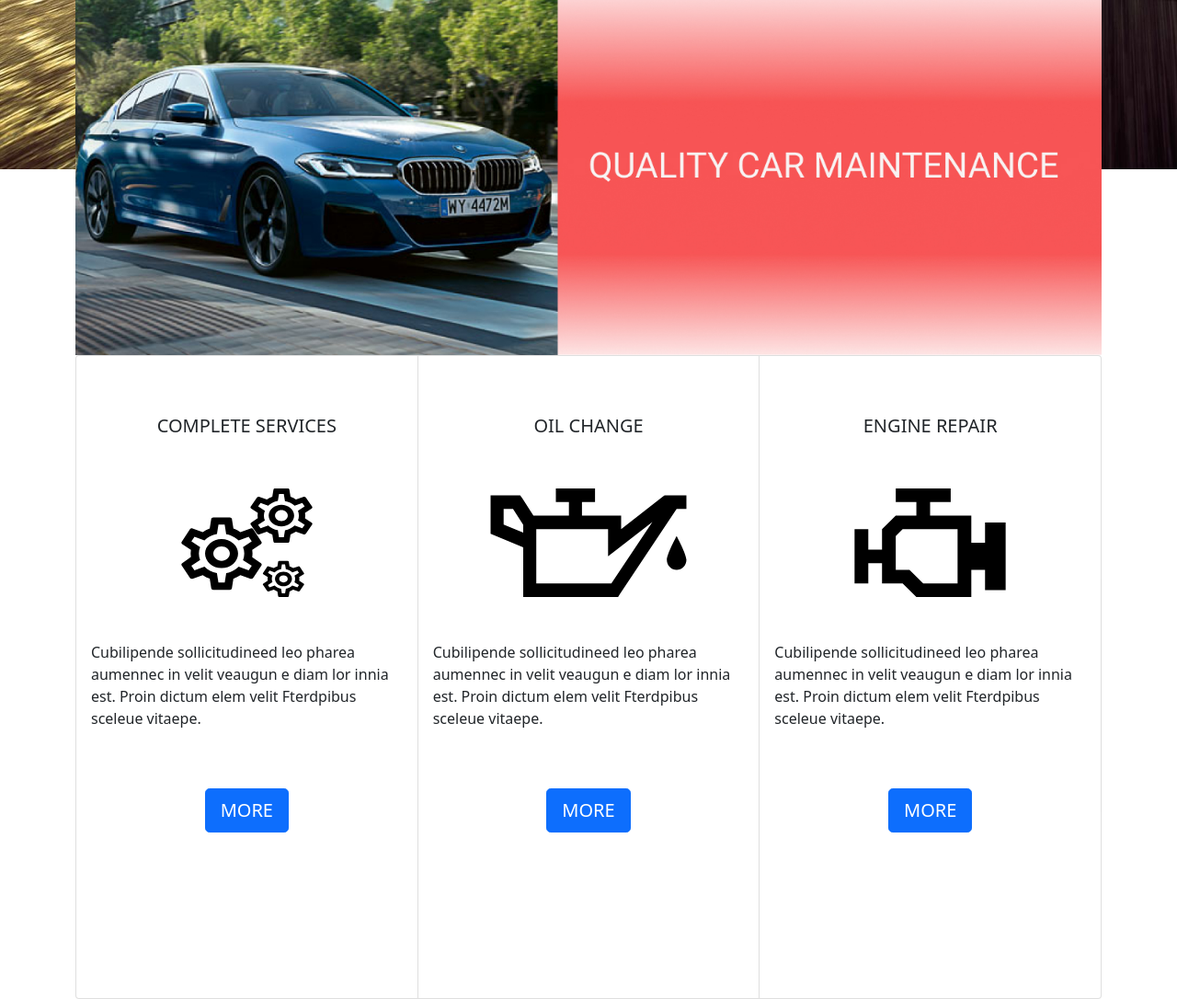
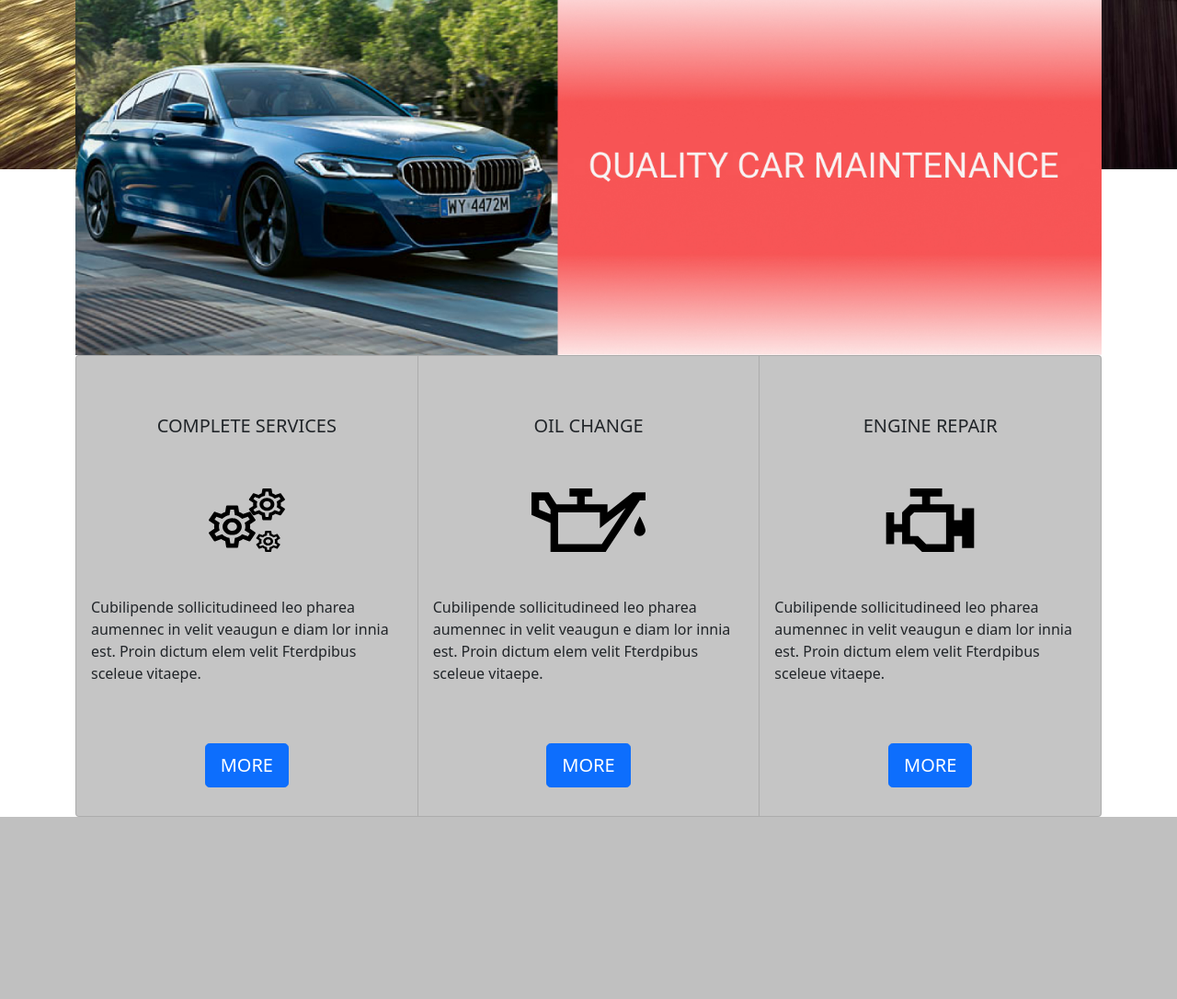
Before and after one commit to kamilbochno/ProjectCarX, a PHP site: page / in a window 1280 px wide. Shown: the part 896-1982 px from the top of the page at 92% size. After the commit the page ends 1784 px from the top, so only its background shows below. Run offline with PHP 8.4, Linux system fonts and the light colour scheme; some libraries are stand-ins or nearby versions.

Commit message:
Add styles

```diff
--- a/styles.css
+++ b/styles.css
@@ -13,3 +13,17 @@
     background-repeat: no-repeat;
     background-size: 100% 100%;
 }
+
+
+.card {
+    background-color: #C5C5C5;
+    max-height: 600px;
+}
+
+.card-body {
+    max-height: 500px;
+}
+.card:hover {
+    background-color: #9C9C9C;
+    transition: 800ms;
+}
```
